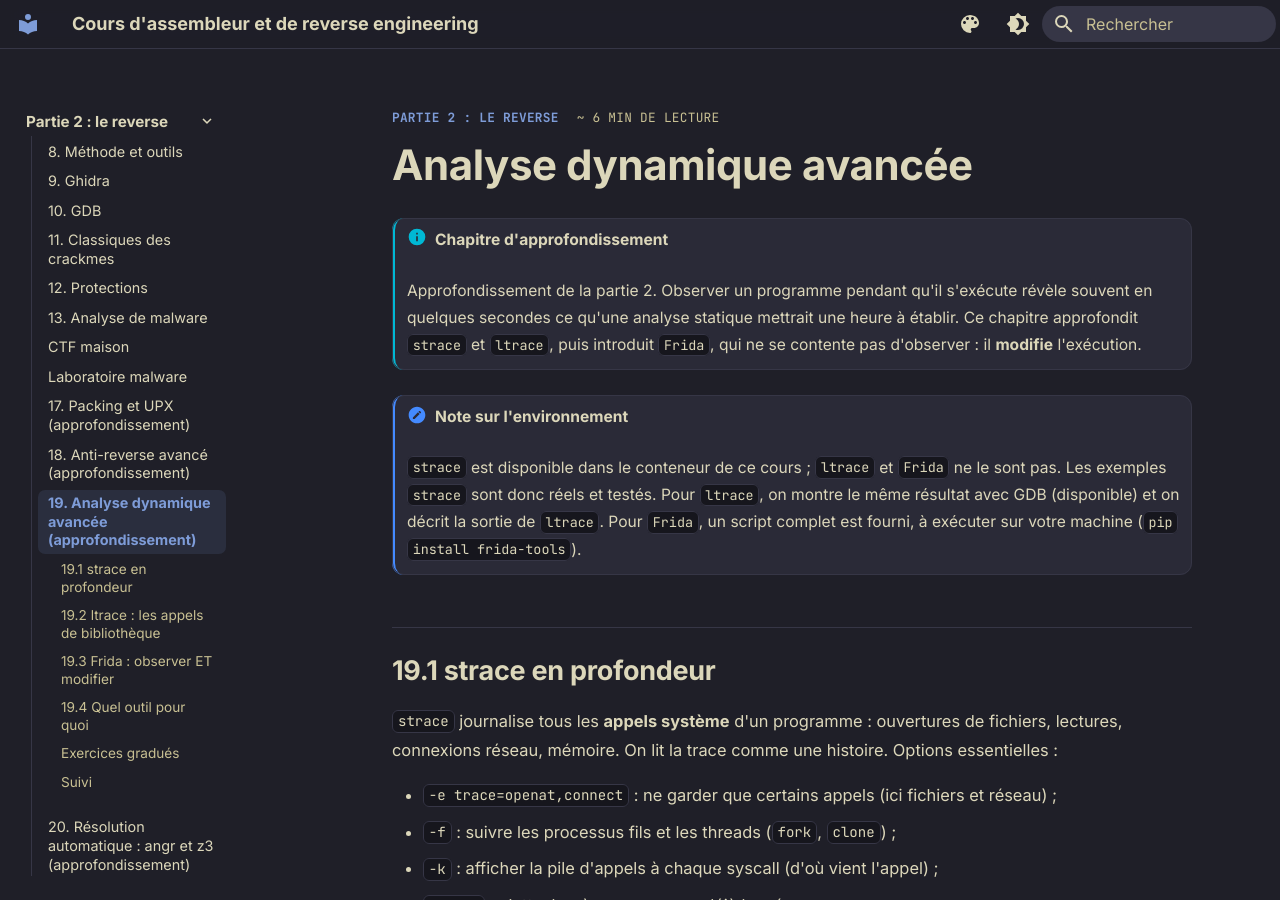
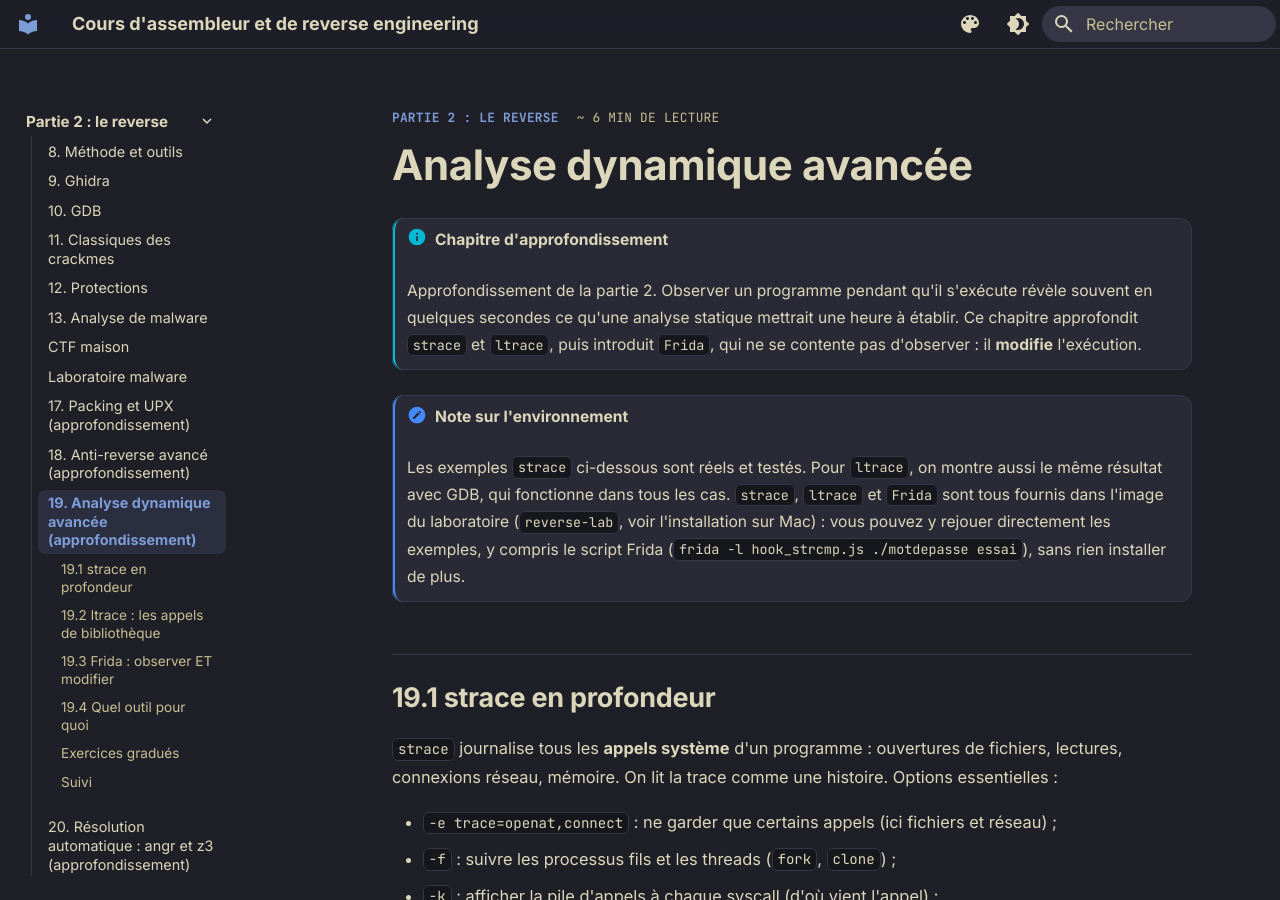
Before and after one commit to cchopin/asm-to-reverse, an MkDocs documentation site: the page built from docs/partie2-reverse/19-analyse-dynamique.md, in a window 1280 px wide and 900 px high. Built offline with MkDocs 1.6.1 and Material for MkDocs 9.7.7, drawn with Linux system fonts in a browser that asks for light colours; some of the changed text lies outside the part shown.

Commit message:
Lab Docker : ajouter Frida et angr, aligner les notes d'environnement

````diff
--- a/docs/partie2-reverse/19-analyse-dynamique.md
+++ b/docs/partie2-reverse/19-analyse-dynamique.md
@@ -4,7 +4,7 @@
     Approfondissement de la partie 2. Observer un programme pendant qu'il s'exécute révèle souvent en quelques secondes ce qu'une analyse statique mettrait une heure à établir. Ce chapitre approfondit `strace` et `ltrace`, puis introduit `Frida`, qui ne se contente pas d'observer : il **modifie** l'exécution.
 
 !!! note "Note sur l'environnement"
-    `strace` est disponible dans le conteneur de ce cours ; `ltrace` et `Frida` ne le sont pas. Les exemples `strace` sont donc réels et testés. Pour `ltrace`, on montre le même résultat avec GDB (disponible) et on décrit la sortie de `ltrace`. Pour `Frida`, un script complet est fourni, à exécuter sur votre machine (`pip install frida-tools`).
+    Les exemples `strace` ci-dessous sont réels et testés. Pour `ltrace`, on montre aussi le même résultat avec GDB, qui fonctionne dans tous les cas. `strace`, `ltrace` et `Frida` sont tous fournis dans l'image du laboratoire (`reverse-lab`, voir l'installation sur Mac) : vous pouvez y rejouer directement les exemples, y compris le script Frida (`frida -l hook_strcmp.js ./motdepasse essai`), sans rien installer de plus.
 
 ## 19.1 strace en profondeur
 
@@ -68,7 +68,7 @@ Interceptor.attach(Module.getExportByName(null, 'strcmp'), {
 });
 ```
 
-`onEnter` lit les arguments (ce que ferait `ltrace`), `onLeave` réécrit la valeur de retour. Ici, forcer `strcmp` à renvoyer 0 fait croire au programme que le mot de passe est toujours bon : le test est contourné sans toucher au binaire. Lancement (sur votre machine) :
+`onEnter` lit les arguments (ce que ferait `ltrace`), `onLeave` réécrit la valeur de retour. Ici, forcer `strcmp` à renvoyer 0 fait croire au programme que le mot de passe est toujours bon : le test est contourné sans toucher au binaire. Lancement (dans le laboratoire) :
 
 ```
 $ frida -l hook_strcmp.js ./motdepasse essai
@@ -89,7 +89,7 @@ La démarche type : `strace`/`ltrace` pour comprendre vite ce que fait le progra
 
 ## Exercices gradués
 
-Sources dans `dynamique/` (`motdepasse.c`, `activite.c`, `hook_strcmp.js`). `strace` est testable ici ; pour `ltrace`/`Frida`, utiliser votre machine (ou GDB en remplacement de `ltrace`).
+Sources dans `dynamique/` (`motdepasse.c`, `activite.c`, `hook_strcmp.js`). `strace`, `ltrace` et `Frida` sont tous disponibles dans l'image du laboratoire (`reverse-lab`) ; GDB peut aussi remplacer `ltrace` au besoin.
 
 **Exercice 19.1 (niveau 1)** Compiler `activite.c` et lancer `strace -e trace=openat,connect ./activite`. Décrire en une phrase ce que fait le programme, d'après la seule trace.
 
@@ -99,7 +99,7 @@ Sources dans `dynamique/` (`motdepasse.c`, `activite.c`, `hook_strcmp.js`). `str
 
 **Exercice 19.4 (niveau 2)** Sur un programme qui lit un fichier, utiliser `strace -f` pour confirmer qu'aucun processus fils n'est créé, puis `strace -e trace=openat` pour lister tous les fichiers ouverts, y compris les bibliothèques chargées au démarrage.
 
-**Exercice 19.5 (niveau 3, sur votre machine)** Avec Frida et `hook_strcmp.js`, journaliser l'appel à `strcmp` de `motdepasse` (observer le mot de passe), puis activer le `retval.replace(0)` et vérifier que n'importe quelle entrée est désormais acceptée. Expliquer la différence entre observer et modifier.
+**Exercice 19.5 (niveau 3)** Avec Frida et `hook_strcmp.js`, journaliser l'appel à `strcmp` de `motdepasse` (observer le mot de passe), puis activer le `retval.replace(0)` et vérifier que n'importe quelle entrée est désormais acceptée. Expliquer la différence entre observer et modifier.
 
 **Exercice 19.6 (niveau 3)** Comparer ce que montrent `strace` et `ltrace` (ou GDB) sur `motdepasse` : lequel révèle le mot de passe, et pourquoi l'autre ne le voit pas ?
 
@@ -109,4 +109,4 @@ Solutions : [solutions/partie2.md](../solutions/partie2.md#analyse-dynamique)
 
 - [ ] Chapitre analyse dynamique : lecture
 - [ ] Chapitre analyse dynamique : strace et ltrace/GDB pratiqués
-- [ ] Chapitre analyse dynamique : Frida essayé (sur votre machine)
+- [ ] Chapitre analyse dynamique : Frida essayé (dans le laboratoire)
````
Also changed, not shown: docs/environnement/INSTALLATION-MAC.md (+1 -1 lines), docs/partie2-reverse/17-packing-upx.md (+1 -1 lines), docs/partie2-reverse/20-angr-z3.md (+4 -4 lines), docs/progression.md (+2 -2 lines), 1 other file.
